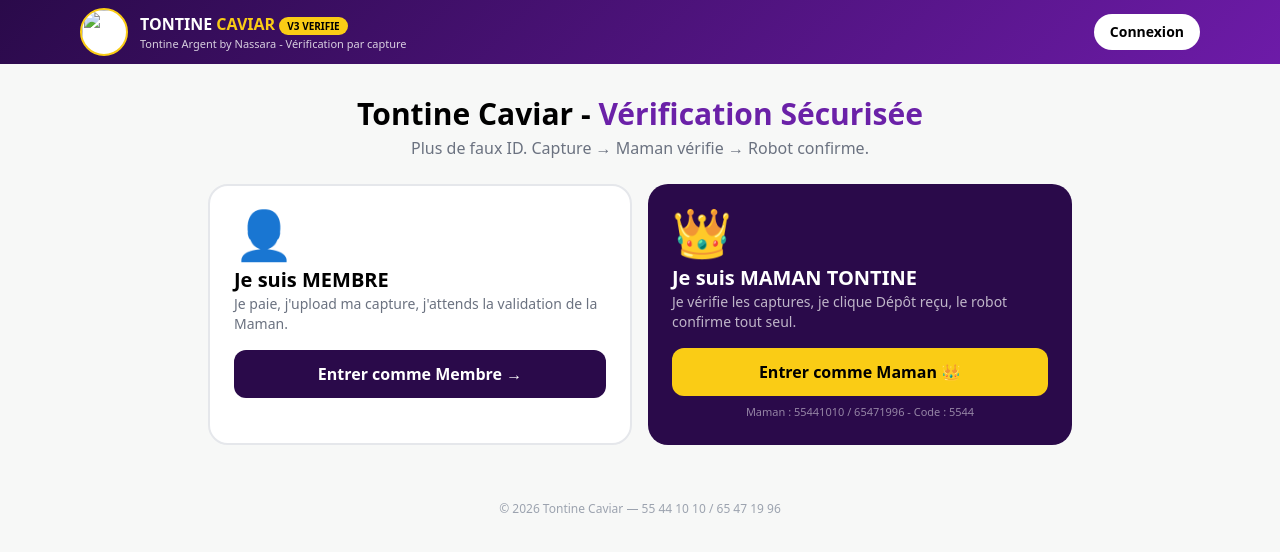
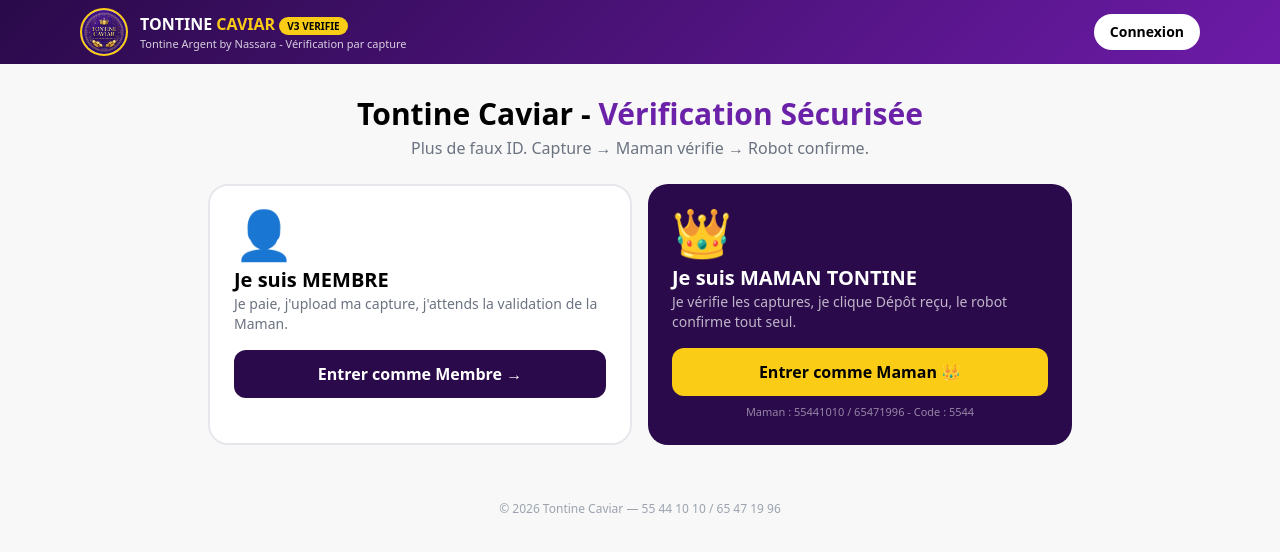
Before and after one commit to kaborerazack901-web/Tontine-Caviar, a plain HTML site: page index.html in a window 1280 px wide. Drawn offline with nearby package versions, Linux system fonts and the light colour scheme.

Commit message:
Update index.html

```diff
--- a/index.html
+++ b/index.html
@@ -9,7 +9,7 @@
 <style>*{font-family:system-ui} .hero{background:linear-gradient(135deg,#2A0A4A,#6D1BA8)} input,select{outline:none} input:focus{border-color:#6D1BA8!important;box-shadow:0 0 0 3px #E9D5FF}</style>
 </head>
 <body class="bg-[#F7F8F7]">
-<header class="hero text-white sticky top-0 z-50"><div class="max-w-6xl mx-auto px-4 py-2 flex justify-between items-center"><div class="flex items-center gap-3"><img src="logo.png" class="w-12 h-12 rounded-full border-2 border-yellow-400 bg-white object-cover"><div><p class="font-extrabold">TONTINE <span class="text-yellow-400">CAVIAR</span> <span class="text-[10px] bg-yellow-400 text-black px-2 py-0.5 rounded-full">V3 VERIFIE</span></p><p class="text-[11px] text-white/80">Tontine Argent by Nassara - Vérification par capture</p></div></div><button onclick="showPage('choix')" class="bg-white text-black px-4 py-2 rounded-full text-sm font-bold">Connexion</button></div></header>
+<header class="hero text-white sticky top-0 z-50"><div class="max-w-6xl mx-auto px-4 py-2 flex justify-between items-center"><div class="flex items-center gap-3"><img src="logo.png.png" class="w-12 h-12 rounded-full border-2 border-yellow-400 bg-white object-cover"><div><p class="font-extrabold">TONTINE <span class="text-yellow-400">CAVIAR</span> <span class="text-[10px] bg-yellow-400 text-black px-2 py-0.5 rounded-full">V3 VERIFIE</span></p><p class="text-[11px] text-white/80">Tontine Argent by Nassara - Vérification par capture</p></div></div><button onclick="showPage('choix')" class="bg-white text-black px-4 py-2 rounded-full text-sm font-bold">Connexion</button></div></header>
 
 <!-- CHOIX -->
 <section id="page-choix" class="max-w-4xl mx-auto px-4 py-8">
```
